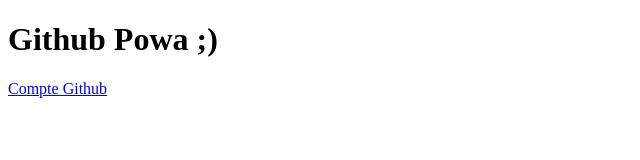
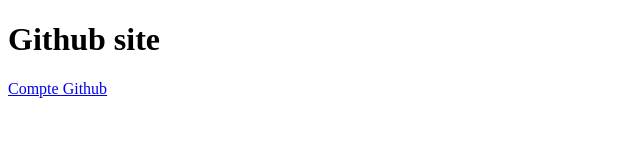
Before and after one commit to GSmurf/gsmurf.github.io, a plain HTML site: page index.html in a window 1280 px wide. Shown: the whole page, without its empty margins (0-640 px from the left). Drawn offline with Linux system fonts and the light colour scheme.

Commit message:
Update index.html

```diff
--- a/index.html
+++ b/index.html
@@ -5,7 +5,7 @@
 	<title>GSmurf Github</title>
 </head>
 <body>
-	<h1>Github Powa ;)</h1>
+	<h1>Github site</h1>
 	<a href="https://github.com/GSmurf">Compte Github</a>
 </body>
 </html>
```
